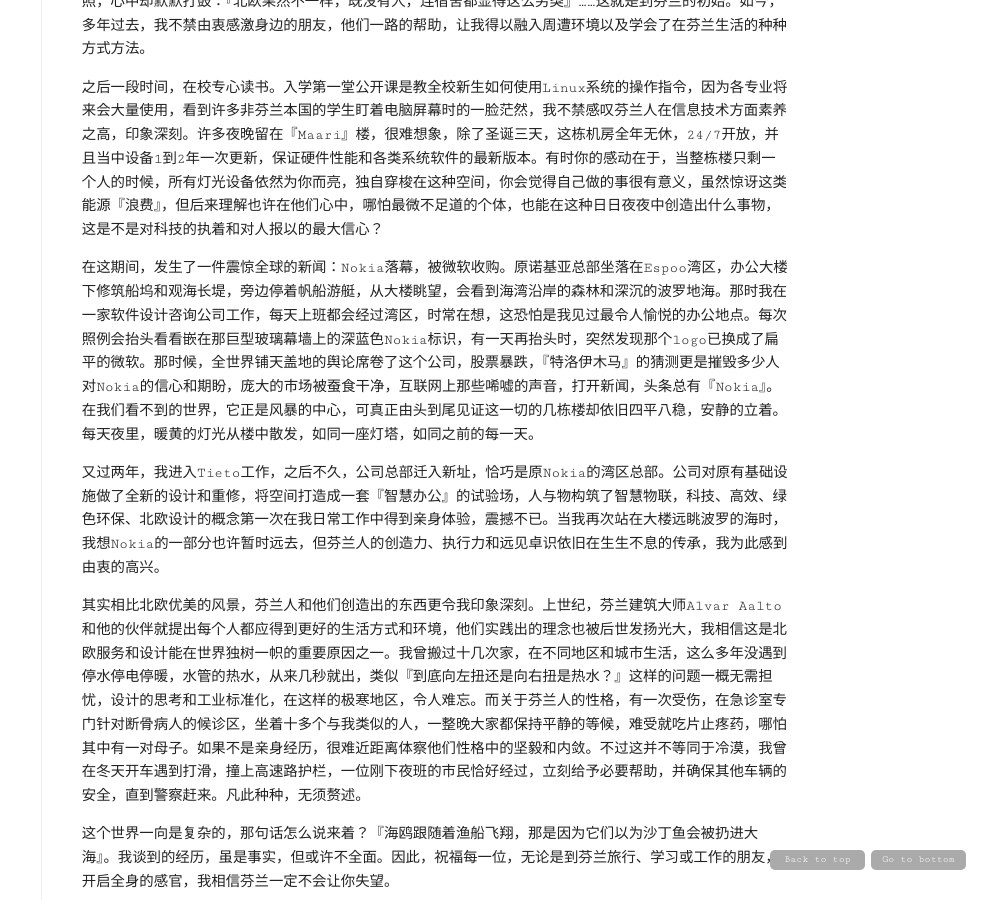
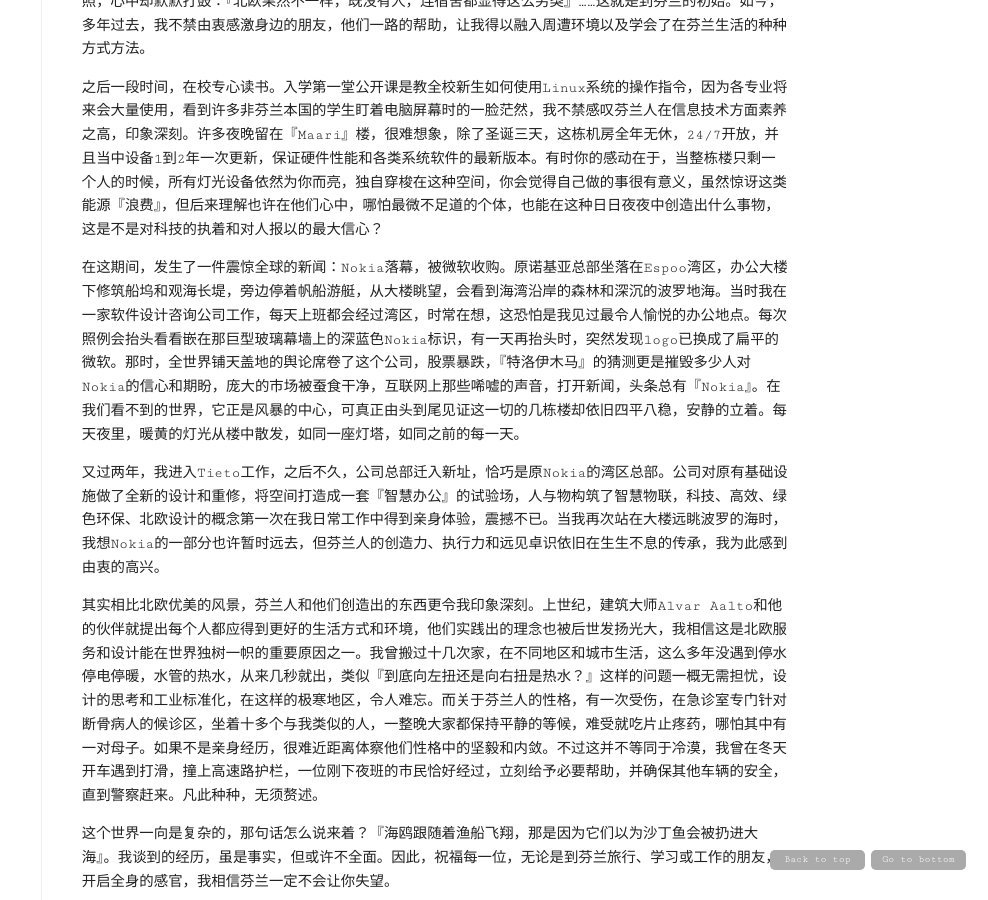
Before and after one commit to crabcanon/crabcanon.github.com, a Jekyll site: the page built from _posts/2018-05-01-return-home.md, in a window 1280 px wide and 900 px high, scrolled down 724 px. Shown: the whole window, without its empty margins (292-1280 px from the left). Built offline with Jekyll 4.4.1, drawn with Linux system fonts in a browser that asks for light colours.

Commit message:
Update blog

```diff
--- a/_posts/2018-05-01-return-home.md
+++ b/_posts/2018-05-01-return-home.md
@@ -20,11 +20,11 @@
 
 之后一段时间，在校专心读书。入学第一堂公开课是教全校新生如何使用Linux系统的操作指令，因为各专业将来会大量使用，看到许多非芬兰本国的学生盯着电脑屏幕时的一脸茫然，我不禁感叹芬兰人在信息技术方面素养之高，印象深刻。许多夜晚留在『Maari』楼，很难想象，除了圣诞三天，这栋机房全年无休，24/7开放，并且当中设备1到2年一次更新，保证硬件性能和各类系统软件的最新版本。有时你的感动在于，当整栋楼只剩一个人的时候，所有灯光设备依然为你而亮，独自穿梭在这种空间，你会觉得自己做的事很有意义，虽然惊讶这类能源『浪费』，但后来理解也许在他们心中，哪怕最微不足道的个体，也能在这种日日夜夜中创造出什么事物，这是不是对科技的执着和对人报以的最大信心？
 
-在这期间，发生了一件震惊全球的新闻：Nokia落幕，被微软收购。原诺基亚总部坐落在Espoo湾区，办公大楼下修筑船坞和观海长堤，旁边停着帆船游艇，从大楼眺望，会看到海湾沿岸的森林和深沉的波罗地海。那时我在一家软件设计咨询公司工作，每天上班都会经过湾区，时常在想，这恐怕是我见过最令人愉悦的办公地点。每次照例会抬头看看嵌在那巨型玻璃幕墙上的深蓝色Nokia标识，有一天再抬头时，突然发现那个logo已换成了扁平的微软。那时候，全世界铺天盖地的舆论席卷了这个公司，股票暴跌，『特洛伊木马』的猜测更是摧毁多少人对Nokia的信心和期盼，庞大的市场被蚕食干净，互联网上那些唏嘘的声音，打开新闻，头条总有『Nokia』。在我们看不到的世界，它正是风暴的中心，可真正由头到尾见证这一切的几栋楼却依旧四平八稳，安静的立着。每天夜里，暖黄的灯光从楼中散发，如同一座灯塔，如同之前的每一天。
+在这期间，发生了一件震惊全球的新闻：Nokia落幕，被微软收购。原诺基亚总部坐落在Espoo湾区，办公大楼下修筑船坞和观海长堤，旁边停着帆船游艇，从大楼眺望，会看到海湾沿岸的森林和深沉的波罗地海。当时我在一家软件设计咨询公司工作，每天上班都会经过湾区，时常在想，这恐怕是我见过最令人愉悦的办公地点。每次照例会抬头看看嵌在那巨型玻璃幕墙上的深蓝色Nokia标识，有一天再抬头时，突然发现logo已换成了扁平的微软。那时，全世界铺天盖地的舆论席卷了这个公司，股票暴跌，『特洛伊木马』的猜测更是摧毁多少人对Nokia的信心和期盼，庞大的市场被蚕食干净，互联网上那些唏嘘的声音，打开新闻，头条总有『Nokia』。在我们看不到的世界，它正是风暴的中心，可真正由头到尾见证这一切的几栋楼却依旧四平八稳，安静的立着。每天夜里，暖黄的灯光从楼中散发，如同一座灯塔，如同之前的每一天。
 
 又过两年，我进入Tieto工作，之后不久，公司总部迁入新址，恰巧是原Nokia的湾区总部。公司对原有基础设施做了全新的设计和重修，将空间打造成一套『智慧办公』的试验场，人与物构筑了智慧物联，科技、高效、绿色环保、北欧设计的概念第一次在我日常工作中得到亲身体验，震撼不已。当我再次站在大楼远眺波罗的海时，我想Nokia的一部分也许暂时远去，但芬兰人的创造力、执行力和远见卓识依旧在生生不息的传承，我为此感到由衷的高兴。
 
-其实相比北欧优美的风景，芬兰人和他们创造出的东西更令我印象深刻。上世纪，芬兰建筑大师Alvar Aalto和他的伙伴就提出每个人都应得到更好的生活方式和环境，他们实践出的理念也被后世发扬光大，我相信这是北欧服务和设计能在世界独树一帜的重要原因之一。我曾搬过十几次家，在不同地区和城市生活，这么多年没遇到停水停电停暖，水管的热水，从来几秒就出，类似『到底向左扭还是向右扭是热水？』这样的问题一概无需担忧，设计的思考和工业标准化，在这样的极寒地区，令人难忘。而关于芬兰人的性格，有一次受伤，在急诊室专门针对断骨病人的候诊区，坐着十多个与我类似的人，一整晚大家都保持平静的等候，难受就吃片止疼药，哪怕其中有一对母子。如果不是亲身经历，很难近距离体察他们性格中的坚毅和内敛。不过这并不等同于冷漠，我曾在冬天开车遇到打滑，撞上高速路护栏，一位刚下夜班的市民恰好经过，立刻给予必要帮助，并确保其他车辆的安全，直到警察赶来。凡此种种，无须赘述。
+其实相比北欧优美的风景，芬兰人和他们创造出的东西更令我印象深刻。上世纪，建筑大师Alvar Aalto和他的伙伴就提出每个人都应得到更好的生活方式和环境，他们实践出的理念也被后世发扬光大，我相信这是北欧服务和设计能在世界独树一帜的重要原因之一。我曾搬过十几次家，在不同地区和城市生活，这么多年没遇到停水停电停暖，水管的热水，从来几秒就出，类似『到底向左扭还是向右扭是热水？』这样的问题一概无需担忧，设计的思考和工业标准化，在这样的极寒地区，令人难忘。而关于芬兰人的性格，有一次受伤，在急诊室专门针对断骨病人的候诊区，坐着十多个与我类似的人，一整晚大家都保持平静的等候，难受就吃片止疼药，哪怕其中有一对母子。如果不是亲身经历，很难近距离体察他们性格中的坚毅和内敛。不过这并不等同于冷漠，我曾在冬天开车遇到打滑，撞上高速路护栏，一位刚下夜班的市民恰好经过，立刻给予必要帮助，并确保其他车辆的安全，直到警察赶来。凡此种种，无须赘述。
 
 这个世界一向是复杂的，那句话怎么说来着？『海鸥跟随着渔船飞翔，那是因为它们以为沙丁鱼会被扔进大海』。我谈到的经历，虽是事实，但或许不全面。因此，祝福每一位，无论是到芬兰旅行、学习或工作的朋友，开启全身的感官，我相信芬兰一定不会让你失望。
 
```
